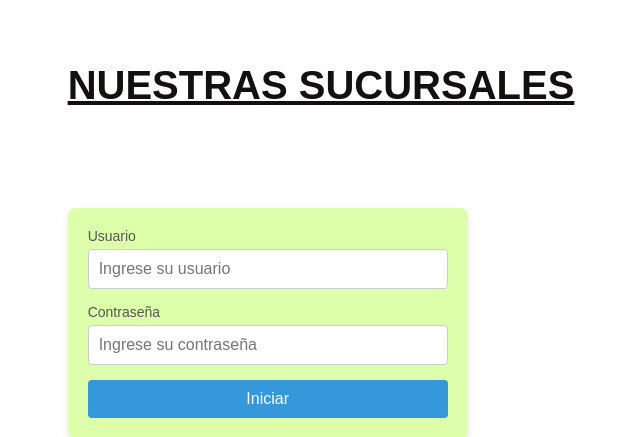
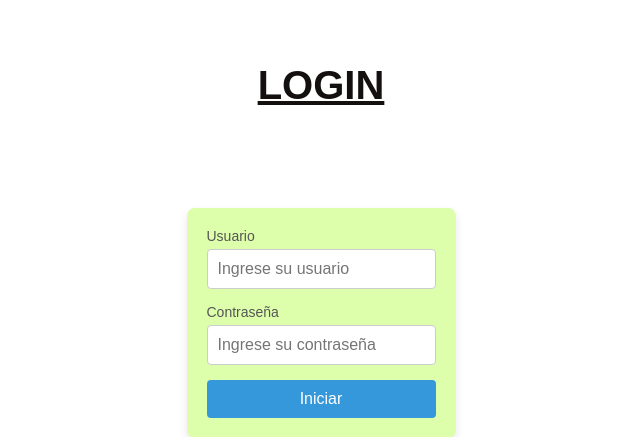
Before and after one commit to mindbrand729/DAW-Trabajo_Practico_Experimental_1, a Flask app: page /login in a window 1280 px wide. Shown: the part 159-596 px from the top of the page, without its empty margins (319-959 px from the left). Run offline with Flask 3, Linux system fonts and the light colour scheme; some libraries are stand-ins or nearby versions.

Commit message:
Cambiar el nombre

```diff
--- a/Sitio_Web_Taller_mecanico/templates/login.html
+++ b/Sitio_Web_Taller_mecanico/templates/login.html
@@ -11,7 +11,7 @@
         {% include 'shared/header.html' %}
 
         <main>
-          <h1 class="page-title">Nuestras Sucursales</h1>
+          <h1 class="page-title">LOGIN</h1>
           <div class="team-grid" id="team-container"></div>
 
           <div class="login-container">
```
